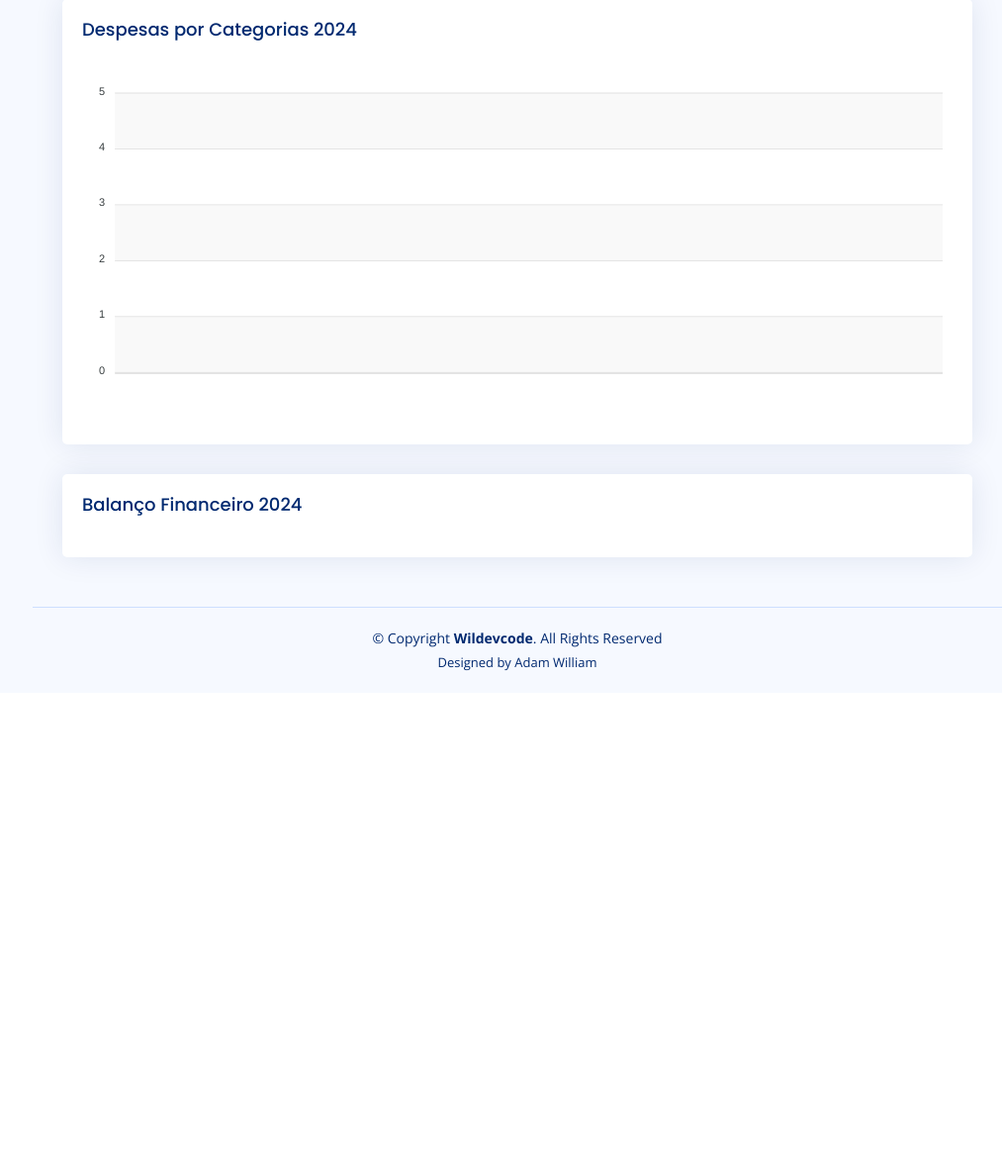
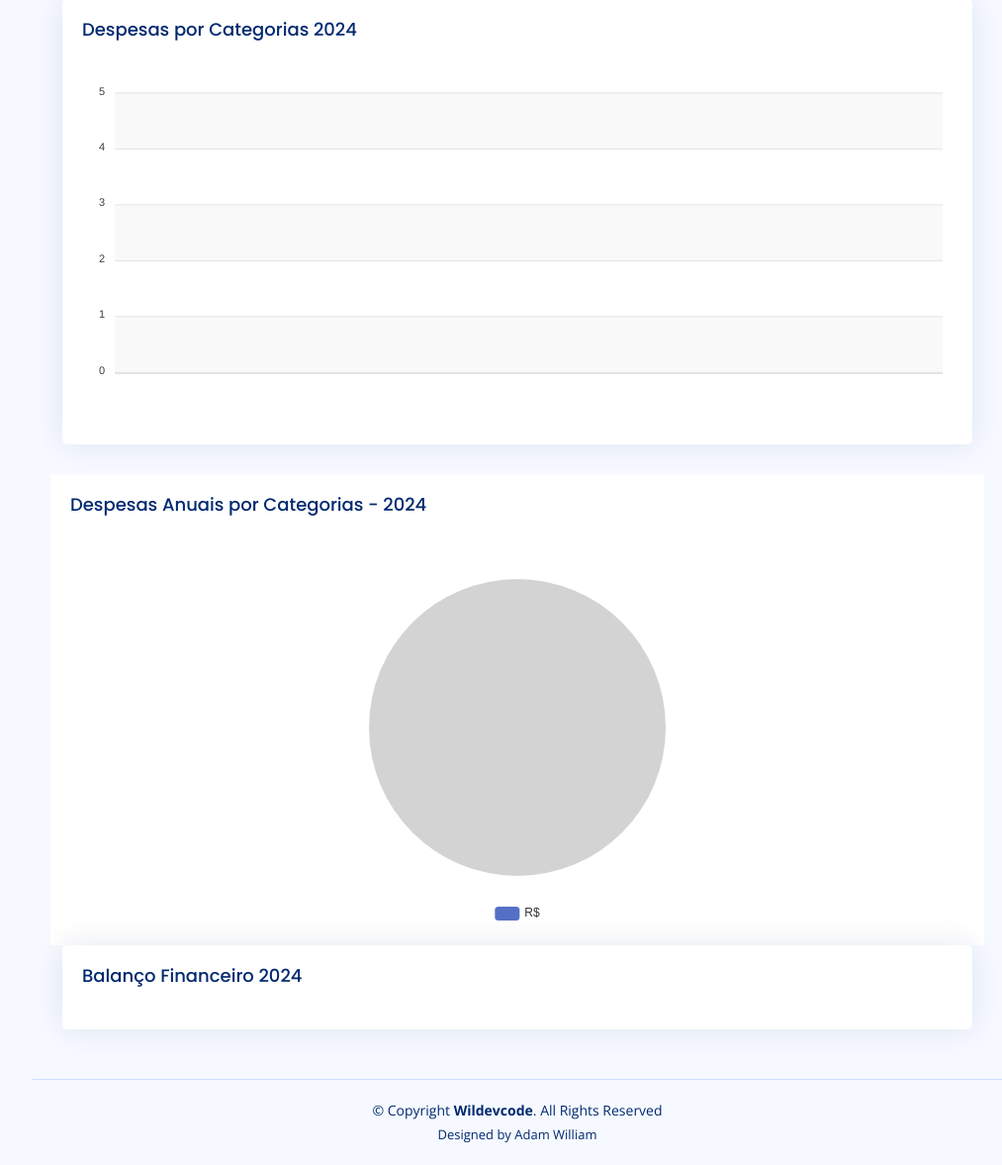
Before and after one commit to awlsoares/finance_1, a Django app: template templates/base/index_base.html in a window 1280 px wide. Shown: the part 824-2001 px from the top of the page at 99% size, without its empty margins (267-1280 px from the left). Before the commit the page ends 1502 px from the top, so only its background shows below. Run offline with Django 4.2, Linux system fonts and the light colour scheme; tables that the repository leaves empty hold one stand-in row (values such as "Sample post"); the template is opened without the code that fills it: values that come from a table or form of the project are taken from there, most other values are stand-ins (such as "Sample title", 1, 10 or a date in 2020); parts of the project's set-up code (start-up, migrations or seed data) failed here and were passed over; some libraries are stand-ins or nearby versions.

Commit message:
Versão 1.1 com a página index atualizada.

```diff
--- a/templates/base/index_base.html
+++ b/templates/base/index_base.html
@@ -242,6 +242,7 @@
                 document.addEventListener("DOMContentLoaded", () => {
                   let legenda_categorias = {{ cat_despesas|safe }};
                   let valores_categorias = {{ gastos_por_categoria|safe }};
+                  let cores = {{ cores|safe }}
 
                   // Criando um array para armazenar as séries formatadas
                   let series = [];
@@ -277,6 +278,7 @@
                             }
                         },
                         //colors: gerarCoresAleatorias(series.length),
+                        colors: cores,
                         dataLabels: {
                             enabled: false
                         },
@@ -302,6 +304,74 @@
           </div>
         </div> <!-- End Gráfico -->
 
+
+        <!-- Pizza Chart - Despesas Anuais por Categorias 2024-->
+        <div class="card-body" style="background-color: white;">
+          <h5 class="card-title">Despesas Anuais por Categorias - 2024</h5>
+
+          <div id="pieChart" style="min-height: 400px;" class="echart"></div>
+
+          <script>
+            document.addEventListener("DOMContentLoaded", () => {
+
+              let legenda_categorias = {{ cat_despesas|safe }};
+              let valores_anuais_categorias = {{ gastos_anuais_por_categoria|safe }};
+              //let cores = {{ cores|safe }}
+
+              // Criando um array para armazenar as séries formatadas
+              let series = [];
+
+              // Iterando sobre as categorias e valores
+              for (let i = 0; i < legenda_categorias.length; i++) {
+                // Criando um objeto para representar a série
+                let serie = {
+                    name: legenda_categorias[i], // Nome da série é a categoria
+                    value: valores_anuais_categorias[i]  // Valores associados à categoria
+                };
+                // Adicionando a série ao array de séries
+                series.push(serie);
+              }
+
+              echarts.init(document.querySelector("#pieChart")).setOption({
+                // title: {
+                //   text: 'Referer of a Website',
+                //   subtext: 'Fake Data',
+                //   left: 'center'
+                // },
+                tooltip: {
+                    trigger: 'item',
+                    formatter: function(params) {
+                        return params.name + ': R$' + params.value.toLocaleString('pt-BR', { minimumFractionDigits: 2 });
+                    }
+                },
+                legend: {
+                  orient: 'horizontal',
+                bottom: '0%', // Ajusta a posição da legenda para ficar abaixo do gráfico
+                left: 'center'
+                },
+                series: [{
+                  name: 'R$',
+                  type: 'pie',
+                  radius: '75%',
+                  data: series,
+                  label: {
+                        formatter: function(params) {
+                            return params.name + ': R$' + params.value.toLocaleString('pt-BR', { minimumFractionDigits: 2 });
+                        }
+                    },
+                  emphasis: {
+                    itemStyle: {
+                      shadowBlur: 10,
+                      shadowOffsetX: 0,
+                      shadowColor: 'rgba(0, 0, 0, 0.5)'
+                    }
+                  }
+                }]
+              });
+            });
+          </script>
+
+        </div> <!-- End Pie Chart -->
 
 
          <!-- Gráfico Balanço Financeiro 2024 -->
```
Also changed, not shown: apps/configuracoes/views/config_index.py (+18 -2 lines), 3 other files.
